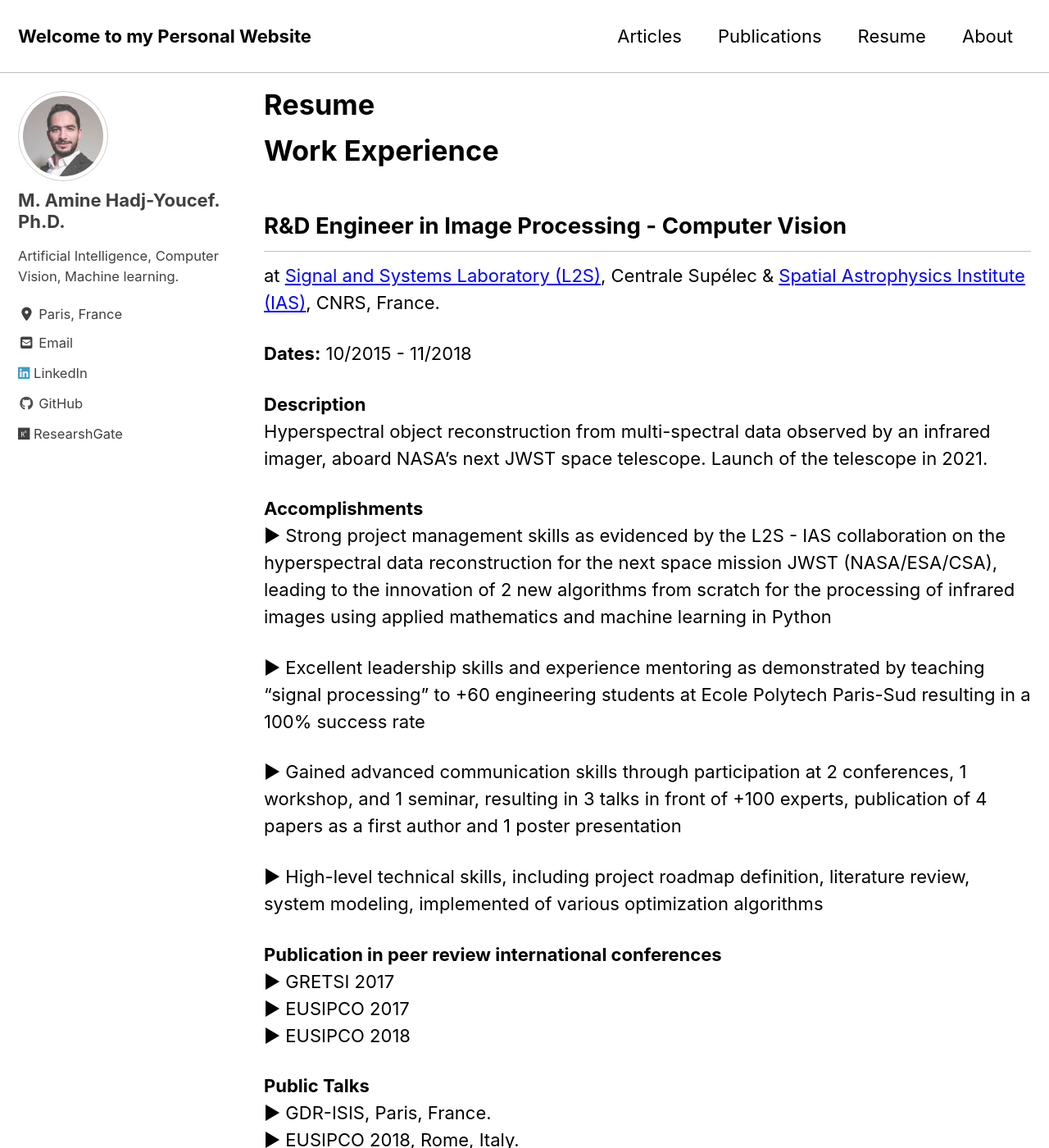
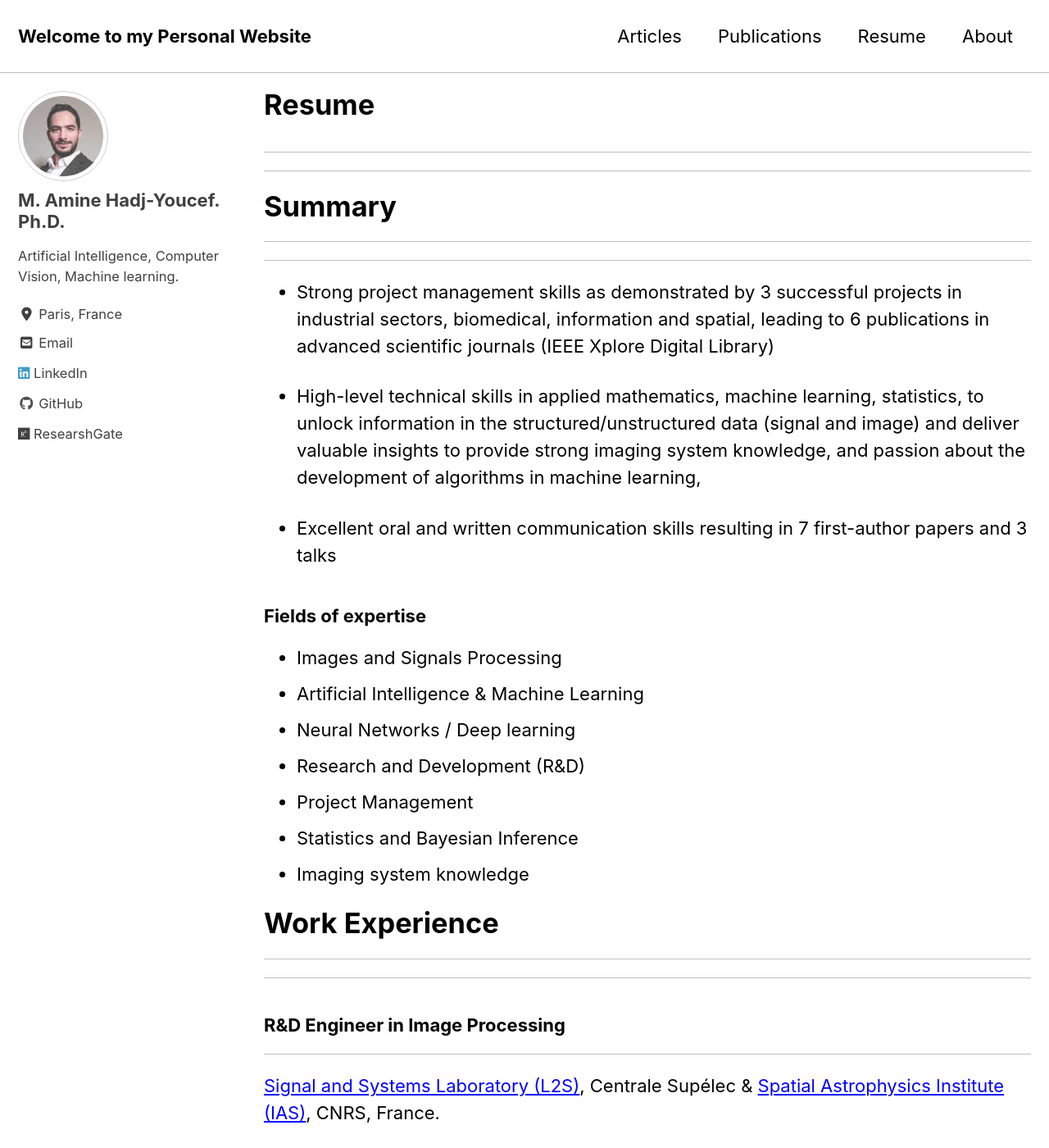
Before and after one commit to amineHY/amine-hadjyoucef.github.io, a Jekyll site: the page built from _pages/resume.md, in a window 1280 px wide and 1400 px high. Shown: the whole window at 82% size. Built offline with Jekyll 4.4.1, drawn with Linux system fonts in a browser that asks for light colours; cached includes are drawn as plain includes; nearby versions of some CDN libraries; some of the changed text lies outside the part shown.

Commit message:
update resume

```diff
--- a/_pages/resume.md
+++ b/_pages/resume.md
@@ -11,21 +11,39 @@
 ---
 
 
+***
+***
+# Summary
+***
+***
 
+- Strong project management skills as demonstrated by 3 successful projects in industrial sectors, biomedical, information and spatial, leading to 6 publications in advanced scientific journals (IEEE Xplore Digital Library)
+
+- High-level technical skills in applied mathematics, machine learning, statistics, to unlock information in the structured/unstructured data (signal and image) and deliver valuable insights to provide strong imaging system knowledge, and passion about the development of algorithms in machine learning,
+
+- Excellent oral and written communication skills resulting in 7 first-author papers and 3 talks
+
+
+### Fields of expertise
+- Images and Signals Processing
+- Artificial Intelligence & Machine Learning
+- Neural Networks / Deep learning
+- Research and Development (R&D)
+- Project Management
+- Statistics and Bayesian Inference
+- Imaging system knowledge
 
 
 # Work Experience
-<!--
-###################################
- -->
+***
+***
+### R&D Engineer in Image Processing
+***
+[Signal and Systems Laboratory (L2S)](http://www.l2s.centralesupelec.fr/), Centrale Supélec &  [Spatial Astrophysics Institute (IAS)](http://www.ias.u-psud.fr/), CNRS, France.
 
-## R&D Engineer in Image Processing - Computer Vision
-  at [Signal and Systems Laboratory (L2S)](http://www.l2s.centralesupelec.fr/), Centrale Supélec &  [Spatial Astrophysics Institute (IAS)](http://www.ias.u-psud.fr/), CNRS, France.
+10 / 2015 - 11 / 2018
 
-**Dates:** 10/2015 - 11/2018
-
-**Description**
-Hyperspectral object reconstruction from multi-spectral data observed by an infrared imager, aboard NASA's next JWST space telescope. Launch of the telescope in 2021.
+**Description of the Project:** Hyperspectral object reconstruction from multi-spectral data observed by an infrared imager, aboard NASA's next JWST space telescope. Launch of the telescope in 2021.
 
 **Accomplishments**
   ► Strong project management skills as evidenced by the L2S - IAS collaboration on the hyperspectral data reconstruction for the next space mission JWST (NASA/ESA/CSA), leading to the innovation of 2 new algorithms from scratch for the processing of infrared images using applied mathematics and machine learning in Python
@@ -52,13 +70,13 @@
 
 <br/><br/>
 
-## Teaching Assistant in Signal Processing
-at [Ecole Polytech Paris-Sud](http://www.polytech.u-psud.fr/fr/formations/electronique-et-systemes-robotises.html), University of Paris-Sud, France.
+### Teaching Assistant in Signal Processing
+***
+[Ecole Polytech Paris-Sud](http://www.polytech.u-psud.fr/fr/formations/electronique-et-systemes-robotises.html), University of Paris-Sud, France.
 
-**Dates:** 2016-2018
+2016-2018
 
-**Description**
-I was in charge of teaching two classes of total number of +60 under graduate students at the engineering school *Polytech Paris-Sud*.
+**Description of the project**: I was in charge of teaching two classes of total number of +60 under graduate students at the engineering school *Polytech Paris-Sud*.
 
 
 **Accomplishments**
@@ -71,13 +89,14 @@
 
 <br/><br/>
 
-## Image Processing Engineer - Computer Vision
+### Image Processing Engineer - Computer Vision
+***
 at [Synchromedia Laboratory](http://www.synchromedia.ca/), Montreal, Quebec, Canada
 
-**Dates:** 02/2015-08/2015
+02/2015-08/2015
 
-**Description**
-  ...
+**Description of the project**:
+  coming soon...
 
 **Accomplishments**
   ► Demonstrated flexibility skills through the development of image processing algorithms for the preservation of historical documents, resulting in a new method for processing document images using a linear mixing model in Matlab
@@ -91,12 +110,13 @@
   ► MATLAB
 
 
-## Signal and Image Processing Engineer
-at the [Mathematical Institue of Bordeaux](https://www.math.u-bordeaux.fr/imb/spip.php), France.
+### Signal and Image Processing Engineer
+***
+[The Mathematical Institue of Bordeaux](https://www.math.u-bordeaux.fr/imb/spip.php), France.
 
-**Dates:** 02/2014 - 07/2014
+02/2014 - 07/2014
 
-**Description**
+**Description of the project**:
   ...
 
 **Accomplishments**
@@ -110,13 +130,13 @@
 
 
 
-## Machine Learning engineer | R&D
-at Biomedical laboratory, USTHB. Algeria.
+### Machine Learning Engineer - R&D
+***
+Biomedical laboratory, USTHB. Algeria.
 
-**Dates:** 02/2012 - 02/2013
+02/2012 - 02/2013
 
-**Description**
-As part of the internship at the end of engineering studies, I held the position of machine learning engineer for the EEG biomedical signal epilepsy detection project. The goal is to anticipate the treatment of the pathology, and protect the individual suffering from the pathology in case of epileptic seizure.
+**Description of the project**: As part of the internship at the end of engineering studies, I held the position of machine learning engineer for the EEG biomedical signal epilepsy detection project. The goal is to anticipate the treatment of the pathology, and protect the individual suffering from the pathology in case of epileptic seizure.
 
 **Accomplishments**
   ► Developed project management skills through the development of a decision support tool for  epilepsy detection from an EEG signals database using machine learning, resulting in the proposition of a new pipeline for the classification of biomedical signals in Matlab
@@ -135,32 +155,33 @@
 
 
 
-<!-- ###################################
-#####################################################################
- -->
-<br/><br/>
+***
+***
+# Education
+***
+***
 
-# Education
-
-## University of Paris-Saclay
+### University of Paris-Saclay
+***
 Doctor of Philosophy (PhD), Signal and Image Processing.
-**Dates:** 2015 - 2018
+2015 - 2018
 
 
 **Publications in peew review national/international conference**
-  ► 28th and 28th EUSIPCO (European Signal and Image Processing Conference).
-  ► 27th and 28th EUSIPCO (European Signal and Image Processing Conference).
-  ► 25th Colloque GRETSI (Groupe d'Etudes du Traitement du Signal et des Images).
-  ► Co-author of an article published in Astronomy & Astrophysics Journal.
+    ► 28th and 28th EUSIPCO (European Signal and Image Processing Conference).
+    ► 27th and 28th EUSIPCO (European Signal and Image Processing Conference).
+    ► 25th Colloque GRETSI (Groupe d'Etudes du Traitement du Signal et des Images).
+    ► Co-author of an article published in Astronomy & Astrophysics Journal.
 
   <!--
   ###################################
    -->
 
 
-## University of Bordeaux
+### University of Bordeaux
+***
 Master's degree, Signal and Image Processing.
-**Dates:** 2013 - 2015
+2013 - 2015
 
 
 ► Master 2: 2014-2015 (Ranked : 2/21)
@@ -172,12 +193,35 @@
  -->
 
 
-## Polytechnical school of Algiers.
+### Ecole Polytechnique
+***
 Engineer degree, Electrical engineering.
-**Dates:** 2007 - 2012
+2007 - 2012
 
 ► 2007-2009: Fundamental Engineering
 ► 2009-2012: Electrical and Electronics Engineering
 
 **Publication in peer review international conference**
   * WOSSPA 2013 (Workshop on Systems, Signal Processing, and their Applications)
+
+***
+***
+# Techniques, Software & Instrumentation
+***
+***
+  |Programming Languages | Libraries | IDE      | Tools|
+  |---       | ---       | ---       | ---|
+  |Python    | Numpy, Scikit-learn,... | VS Code | Linux OS|
+  |Matlab    | PyTorch   | Spyder    | GitLab & GitHub|
+  |Latex     | TensorFlow| JupyterLab| Docker|
+  |Markdown & RST |Keras |           |  Bash|
+  |          |OpenCV     |           | Slack|
+
+
+
+***
+***
+# Affiliations &/ Hobbies
+***
+***
+Running, Badminton, Reading, Writing
```
Also changed, not shown: 1 other file.
